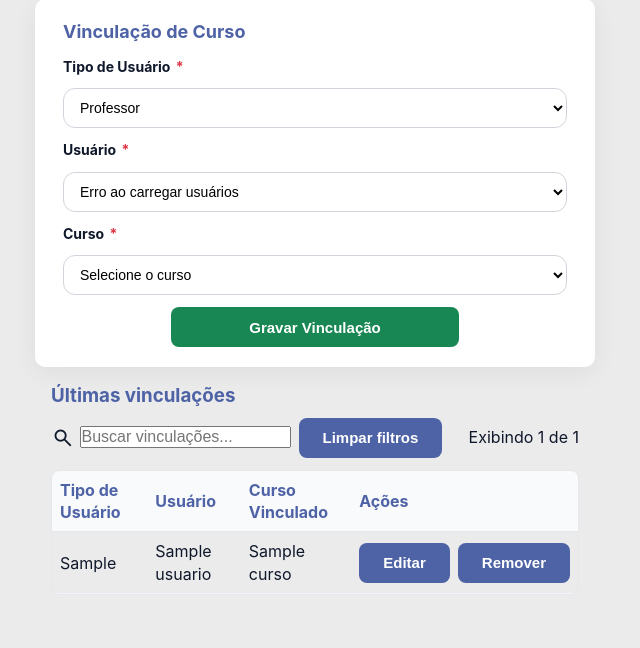
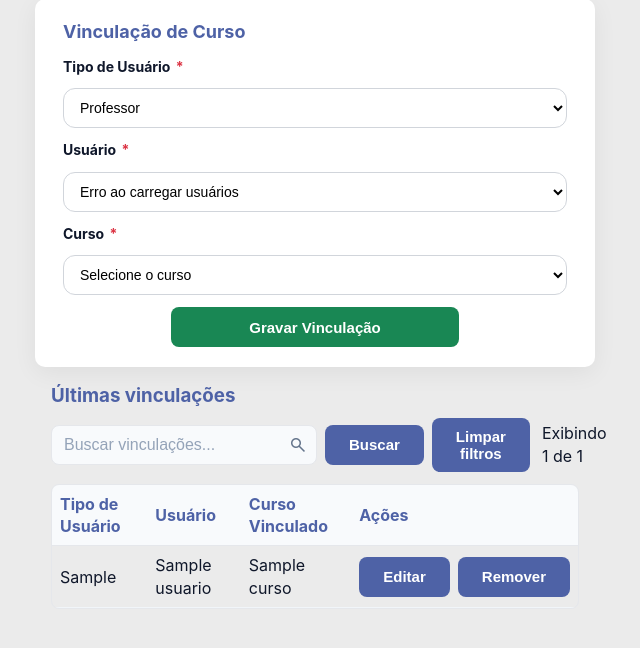
Before and after one commit to Samumaradona/Inprolib-, a Flask app: template templates/vinculacao_curso.html in a window 1280 px wide. Shown: the part 152-800 px from the top of the page, without its empty margins (325-965 px from the left). Run offline with Flask 3, Linux system fonts and the light colour scheme; the template is opened without the code that fills it: most values are stand-ins (such as "Sample title", 1, 10 or a date in 2020); some libraries are stand-ins or nearby versions.

Commit message:
feat(vinculacao): adicionar botão Buscar, mover lupa para direita e rolagem na lista; padronizar status 'Indeferida' nas exportações; ícone de exportação mais verde

```diff
--- a/static/css/vinculacao_curso.css
+++ b/static/css/vinculacao_curso.css
@@ -586,3 +586,13 @@ table thead th { color: var(--bs-new-casual); }
   .icon-btn.is-danger { color:#dc2626; border-color:#fecaca; background:#fff5f5; }
   .icon-btn.is-danger:hover { background:#fee2e2; }
   .icon-btn.is-danger .material-symbols-outlined { color:#b91c1c; }
+
+  /* ===== Busca (Vinculação de Curso) ===== */
+  .input-with-icon { display:inline-flex; align-items:center; gap:8px; border:1px solid #e5e7eb; border-radius:8px; padding:4px 8px; background:#f8fafc; }
+  .input-with-icon input { border:none; outline:none; background:transparent; padding:6px 4px; min-width:220px; color:#0f172a; }
+  .input-with-icon input::placeholder { color:#94a3b8; }
+  .input-with-icon .material-symbols-outlined { font-variation-settings: 'FILL' 0, 'wght' 400, 'GRAD' 0, 'opsz' 20; font-size:20px; color:#64748b; }
+
+  /* ===== Lista com rolagem ===== */
+  .table-container { overflow-y: auto; overflow-x: auto; max-height: calc(100vh - 320px); }
+  @media (max-width: 640px) { .table-container { max-height: calc(100vh - 280px); } }
--- a/templates/vinculacao_curso.html
+++ b/templates/vinculacao_curso.html
@@ -140,14 +140,15 @@
               <div class="toolbar" style="margin:8px 0 12px 0; display:flex; gap:12px; align-items:center; justify-content:space-between">
                 <div style="display:flex; gap:8px; align-items:center">
                   <div class="input-with-icon">
+                    <input type="text" id="linkSearch" placeholder="Buscar vinculações..." aria-label="Buscar vinculações">
                     <span class="material-symbols-outlined" aria-hidden="true">search</span>
-                    <input type="text" id="linkSearch" placeholder="Buscar vinculações..." aria-label="Buscar vinculações">
                   </div>
+                  <button type="button" id="btnSearchLinks" class="button" title="Buscar">Buscar</button>
                   <button type="button" id="btnClearLinks" class="button" title="Limpar filtros">Limpar filtros</button>
                 </div>
                 <span id="resultsCounterLinks" class="results-counter" aria-live="polite"></span>
               </div>
-              <div style="overflow:auto;border:1px solid #e5e7eb;border-radius:8px">
+              <div class="table-container" style="border:1px solid #e5e7eb;border-radius:8px">
                 <table style="width:100%;border-collapse:collapse">
                   <thead>
                     <tr style="background:#f8fafc">
@@ -215,6 +216,7 @@ window.USER_ID = "{{ session.get('user_id', '') }}";
         // Filtro de busca com normalização de sinônimos
         (function(){
           const input = document.getElementById('linkSearch');
+          const searchBtn = document.getElementById('btnSearchLinks');
           const clearBtn = document.getElementById('btnClearLinks');
           const counterEl = document.getElementById('resultsCounterLinks');
           const tbody = document.querySelector('section table tbody');
@@ -246,6 +248,7 @@ window.USER_ID = "{{ session.get('user_id', '') }}";
             if(counterEl){ counterEl.textContent = `Exibindo ${visible} de ${rows.length}`; }
           }
           if(input) input.addEventListener('input', applyFilters);
+          if(searchBtn) searchBtn.addEventListener('click', applyFilters);
           if(clearBtn) clearBtn.addEventListener('click', ()=>{ if(input) input.value=''; applyFilters(); });
           applyFilters();
         })();
```
